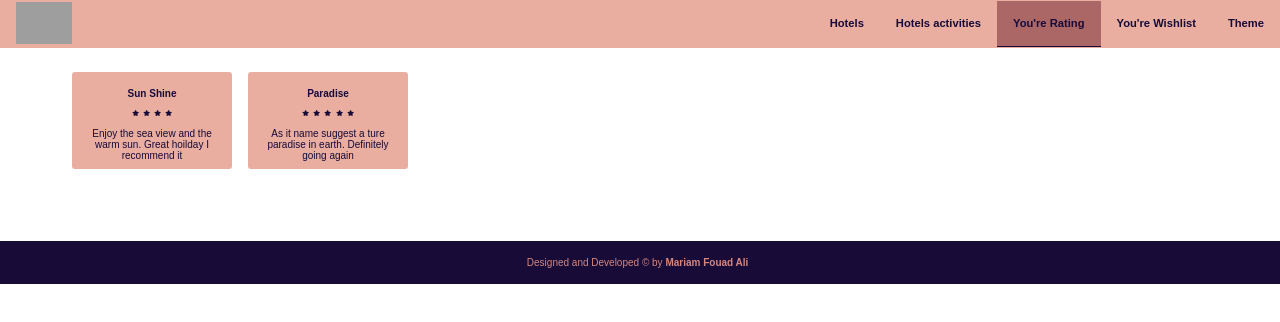
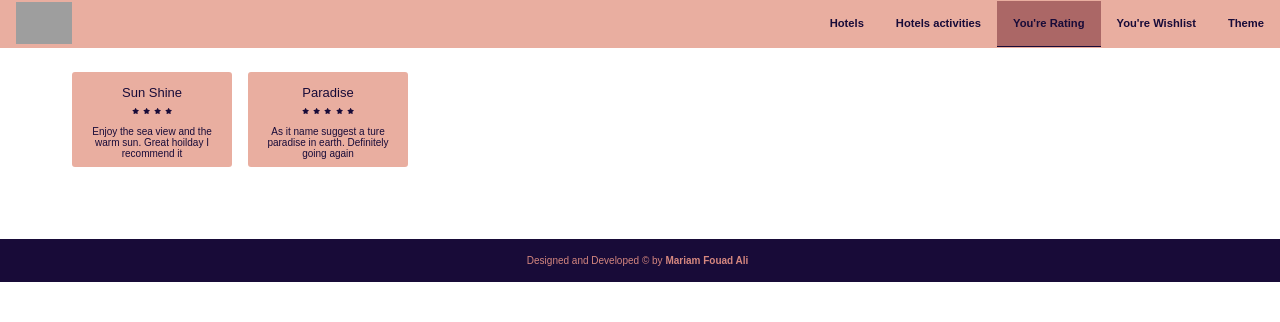
Before and after one commit to mariam-fouad/hotbird, a React (Create React App) app: page /ratings in a window 1280 px wide. Shown: the top 322 px of the page. Built offline with nearby package versions, Linux system fonts and the light colour scheme; grey boxes are pictures that could not be loaded; a web font is replaced by a local one.

Commit message:
add a link to the hotel page

```diff
--- a/src/components/UI-components/ratingCard/ratingCard.js
+++ b/src/components/UI-components/ratingCard/ratingCard.js
@@ -1,5 +1,6 @@
 import React from 'react';
 import styled from 'styled-components';
+import {Link} from 'react-router-dom';
 
 import Icon from '../icons/icons';
 const ratingCard = (props)=>{
@@ -13,8 +14,20 @@ const ratingCard = (props)=>{
         color: ${props.themeColors.colorPrimary};
     `;
 
-    const HotelName = styled.h2`
-        font-size:10px;
+    const HotelName = styled(Link)`
+        text-decoration: none;
+        border-bottom: 1px solid transparent;
+        display: inline-block;
+        padding: 2px;
+        margin: 3px;
+        font-size: 13px;
+        font-weight: 500;
+        color: ${props.themeColors.colorPrimary};
+        transition: all 0.4s;
+
+        :hover{
+            border-color:${props.themeColors.colorPrimary};
+        }
     `;
 
     const HotelReview = styled.div`
@@ -35,9 +48,11 @@ const ratingCard = (props)=>{
     }
     return (
         <Card>
-            <HotelName>
-                {props.rating.hotelName}
-            </HotelName>
+            <div>
+                <HotelName to={"/hotel/"+props.rating.id} >
+                        {props.rating.hotelName}
+                </HotelName>
+            </div>
             {stars}
             <HotelReview>
                 {props.rating.rateMessage}
```
